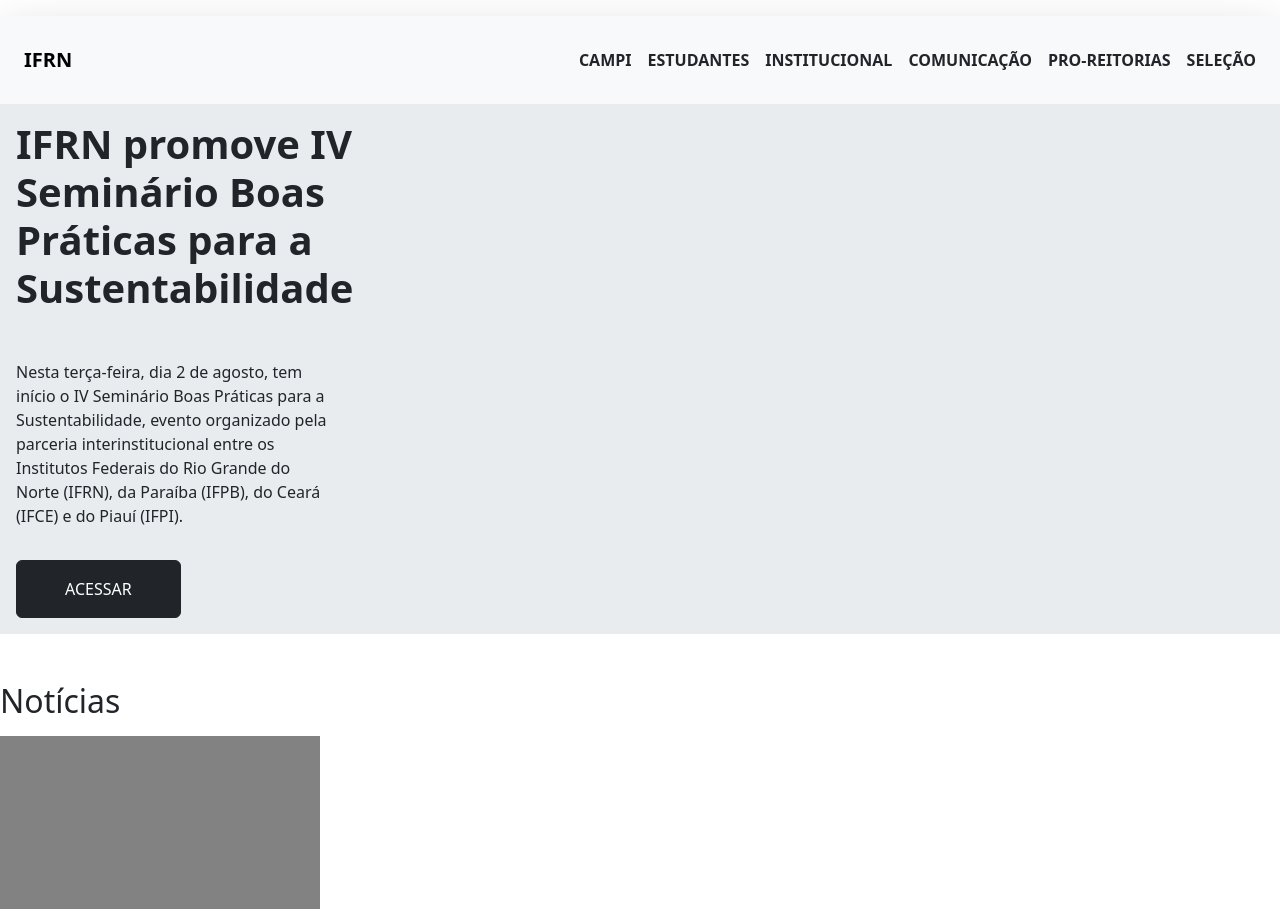
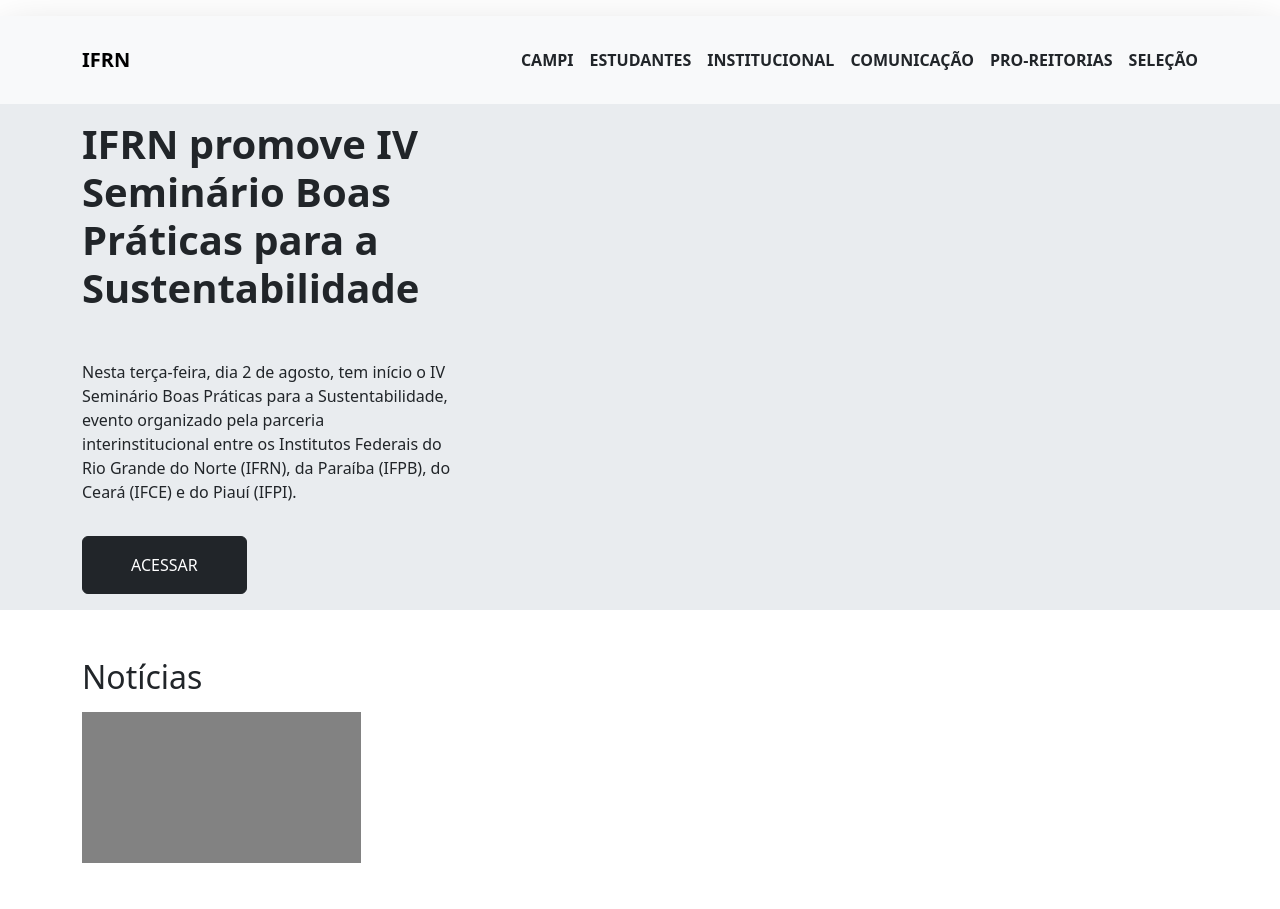
Before and after one commit to IttsmeNightfall/Montagem-com-Bootstrap-, a plain HTML site: page index.html in a window 1280 px wide. After the commit the page ends 863 px from the top, so only its background shows below. Drawn offline with nearby package versions, Linux system fonts and the light colour scheme.

Commit message:
Section noticias atualizada

```diff
--- a/index.html
+++ b/index.html
@@ -13,7 +13,8 @@
 
 <body>
     <header class="shadow-lg">
-        <nav class="d-flex gap-3 mt-3 navbar bg-light p-4 ">
+        <nav class="d-flex gap-3 mt-3 navbar bg-light p-4">
+            <div class="container">
                 <a class="navbar-brand fw-bold" href="">IFRN</a>
                 <div class="col-10 d-flex justify-content-end gap-3">
                     <a class="text-uppercase text-decoration-none black text-dark fw-bold r" href="">Campi</a>
@@ -23,20 +24,22 @@
                     <a class="text-uppercase text-decoration-none black text-dark fw-bold" href="">pro-reitorias</a>
                     <a class="text-uppercase text-decoration-none black text-dark fw-bold" href="">seleção</a>
                 </div>
+            </div>
         </nav>
     </header>
-    <section class="bg-body-secondary">
-        <div class="p-3 mb-5">
-            <h1 class="col-4 fw-bold ">IFRN promove IV Seminário Boas Práticas para a Sustentabilidade</h1>
+    <section class="bg-body-secondary p-3 mb-5">
+        <div class="container">
+            <h1 class="col-5 fw-bold ">IFRN promove IV Seminário Boas Práticas para a Sustentabilidade</h1>
 
-            <p class="col-3 mt-5">Nesta terça-feira, dia 2 de agosto, tem início o IV Seminário Boas Práticas para a Sustentabilidade, evento organizado pela parceria interinstitucional entre os Institutos Federais do Rio Grande do Norte (IFRN), da Paraíba (IFPB), do Ceará (IFCE) e do Piauí (IFPI).</p>
+            <p class="col-4 mt-5">Nesta terça-feira, dia 2 de agosto, tem início o IV Seminário Boas Práticas para a Sustentabilidade, evento organizado pela parceria interinstitucional entre os Institutos Federais do Rio Grande do Norte (IFRN), da Paraíba (IFPB), do Ceará (IFCE) e do Piauí (IFPI).</p>
             <button type="button" class="btn btn-dark py-3 px-5 mt-3">ACESSAR</button>
         </div>
     </section>
-    <section>
+    <section class="container">
         <h2 class="sub-title mb-3">Notícias</h2>
-        <div>
+        <div class="d-flex">
             <img class="w-25" src="imgs/bloco1.svg" alt="">
+
         </div>
 
     </section>
```
Lines whose indentation alone changed are shown as unchanged.
